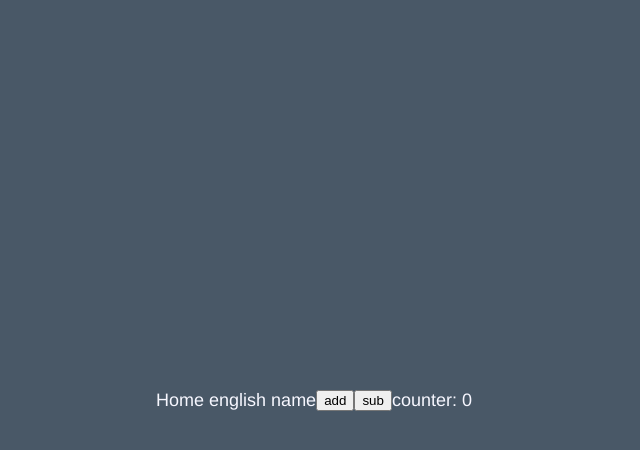
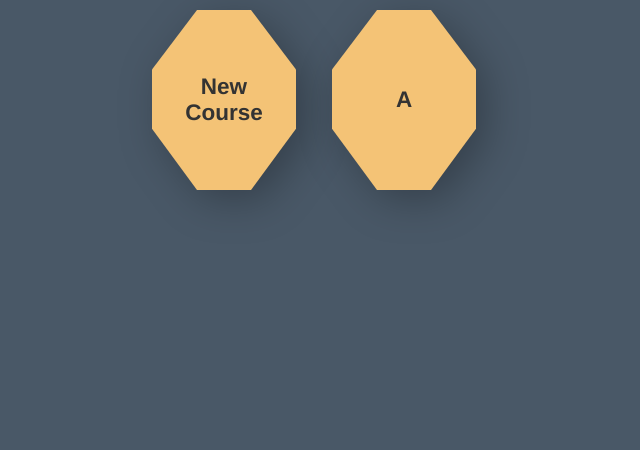
Before and after one commit to ben39053372/ipsc, a Vue app: page / in a window 1280 px wide. Shown: the top 450 px of the page, without its empty margins (326-966 px from the left). Built offline with nearby package versions, Linux system fonts and the light colour scheme.

Commit message:
remove: cloudbuild

```diff
--- a/src/screens/Home.vue
+++ b/src/screens/Home.vue
@@ -1,25 +1,27 @@
-<template>
-  <div>Home {{ t('name') }}</div>
-  <button @click="add">add</button>
-  <button @click="sub">sub</button>
-  <div>counter: {{ counter }}</div>
+<template lang="">
+  <div class="home">
+    <TargetButton text="New Course" @click="handleNewCourseClick" />
+    <TargetButton text="A" />
+  </div>
 </template>
-<script>
-  import { computed, defineComponent } from 'vue';
-  import { useI18n } from 'vue-i18n';
-  import { useStore } from '../store';
-  import { CounterActionsType } from '../store/modules/counter';
+<script lang="ts">
+  import { defineComponent } from 'vue';
+  import TargetButton from '../components/TargetButton.vue';
   export default defineComponent({
-    name: 'Home',
-    setup() {
-      const store = useStore();
-      const { t } = useI18n();
-      return {
-        t,
-        counter: computed(() => store.state.counter.count),
-        add: () => store.dispatch(`counter/${CounterActionsType.add}`),
-        sub: () => store.dispatch(`counter/${CounterActionsType.sub}`),
-      };
+    components: { TargetButton },
+    methods: {
+      handleNewCourseClick() {
+        console.log('hi');
+      },
     },
   });
 </script>
+
+<style scoped>
+  .home {
+    display: flex;
+    align-self: flex-start;
+    justify-content: stretch;
+    margin: 10px;
+  }
+</style>
```
Also changed, not shown: cloudbuild.yaml (deleted, +0 -10 lines).
